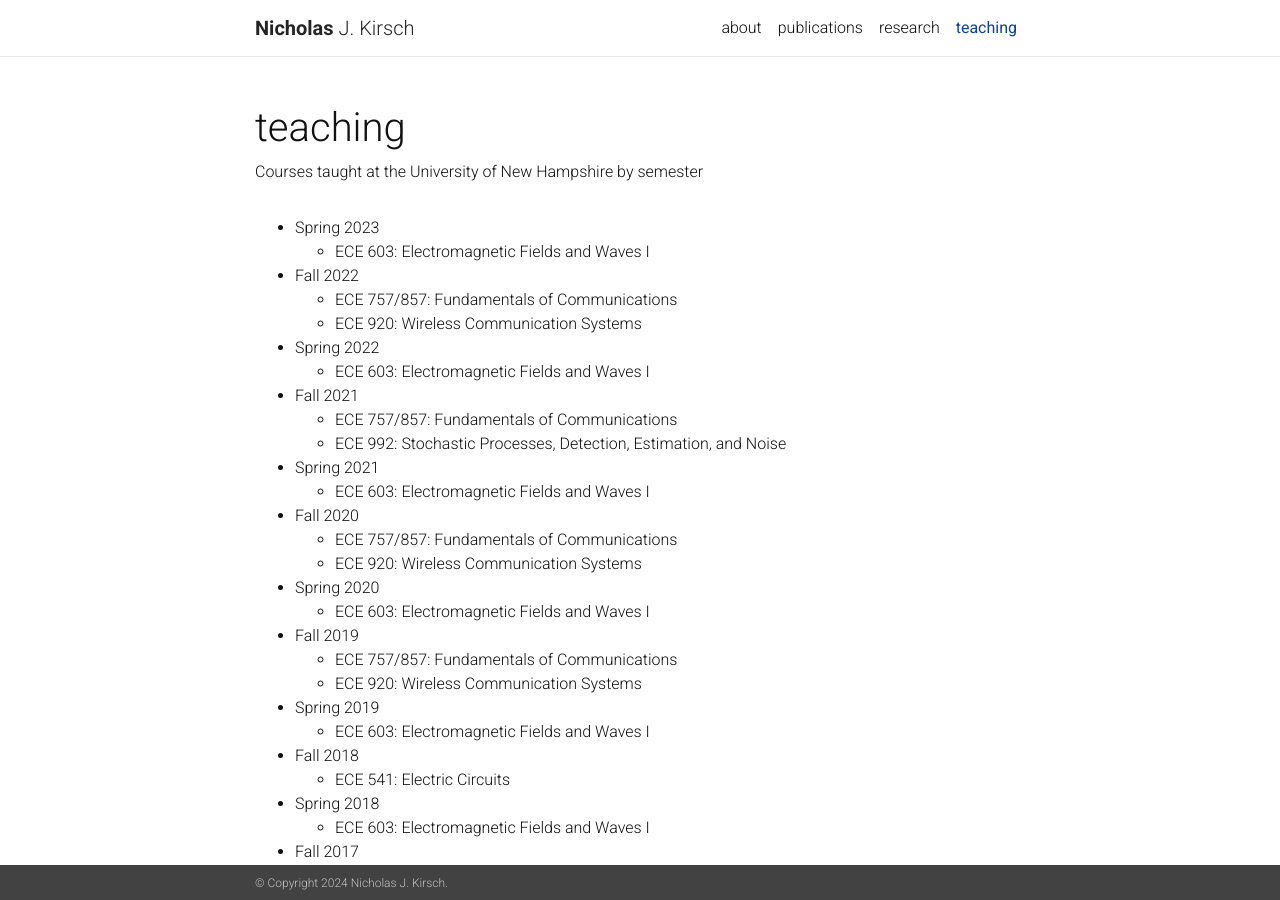
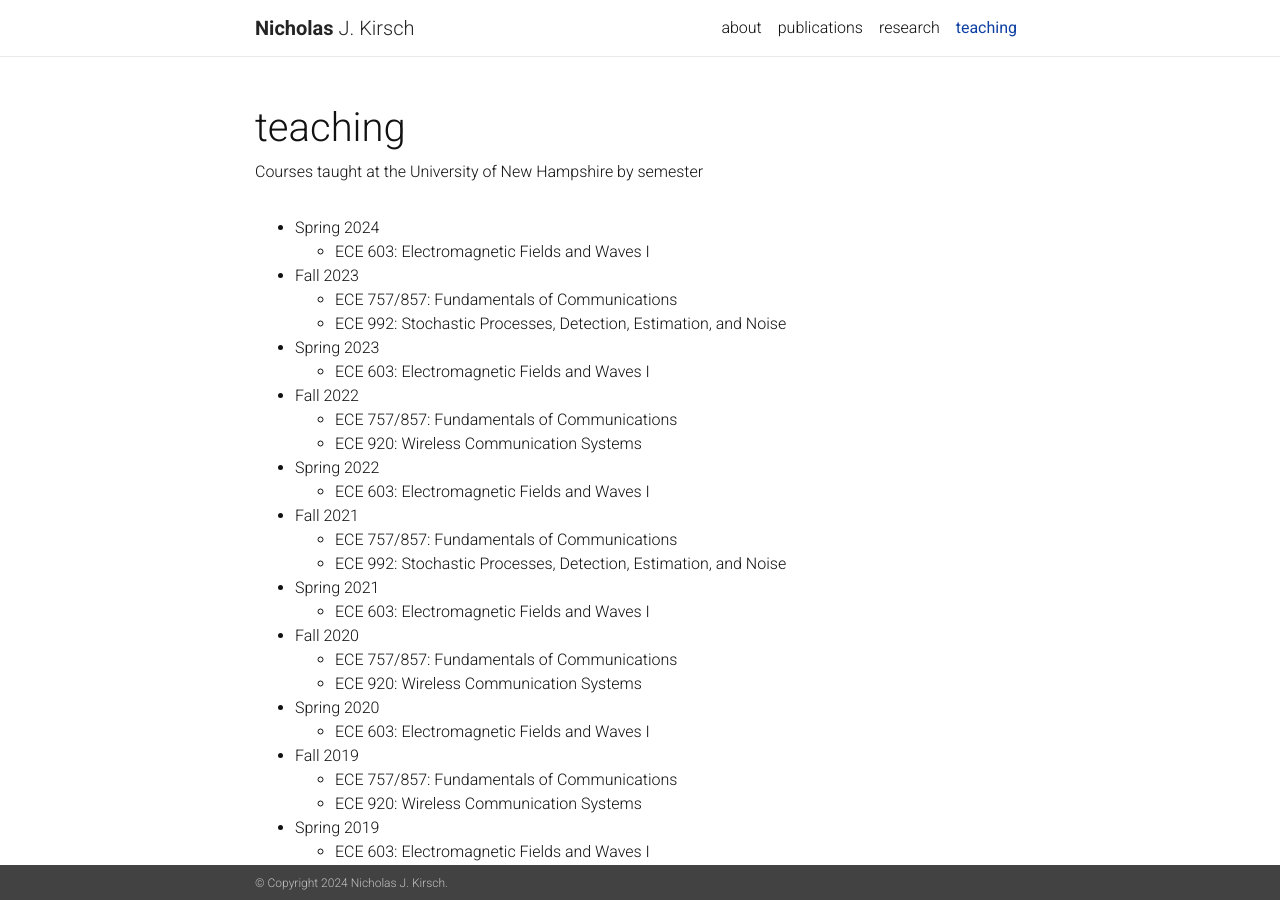
Before and after one commit to nicholasjkirsch/nicholasjkirsch.github.io, a Jekyll site: the page built from _pages/teaching.md, in a window 1280 px wide and 900 px high. Built offline with Jekyll 4.4.1, drawn with Linux system fonts in a browser that asks for light colours; nearby versions of some CDN libraries; a style sheet for code colours, icons or effects is not loaded.

Commit message:
Update teaching.md

```diff
--- a/_pages/teaching.md
+++ b/_pages/teaching.md
@@ -5,7 +5,11 @@ title: teaching
 description: Courses taught at the University of New Hampshire by semester
 nav: true
 ---
-
+- Spring 2024
+    - ECE 603: Electromagnetic Fields and Waves I
+- Fall 2023
+    - ECE 757/857: Fundamentals of Communications
+    - ECE 992: Stochastic Processes, Detection, Estimation, and Noise
 - Spring 2023
     - ECE 603: Electromagnetic Fields and Waves I
 - Fall 2022
```
